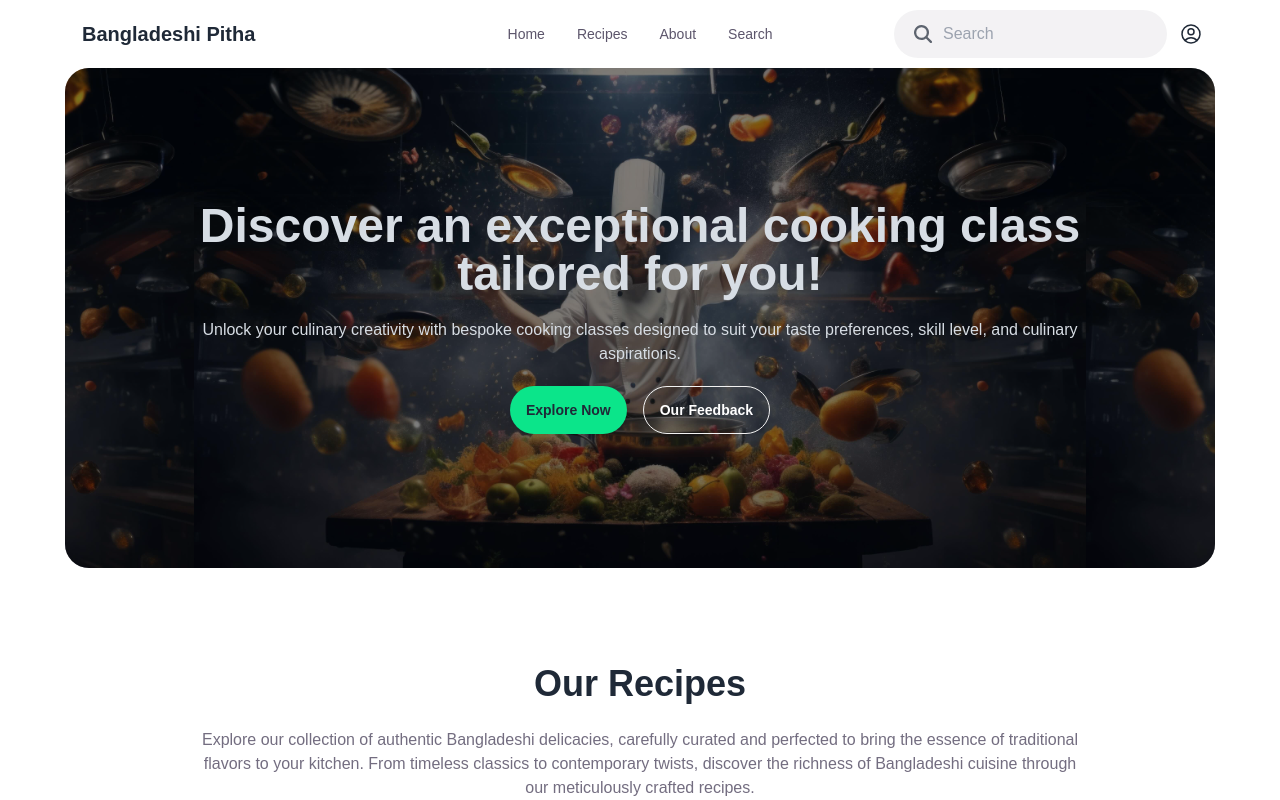
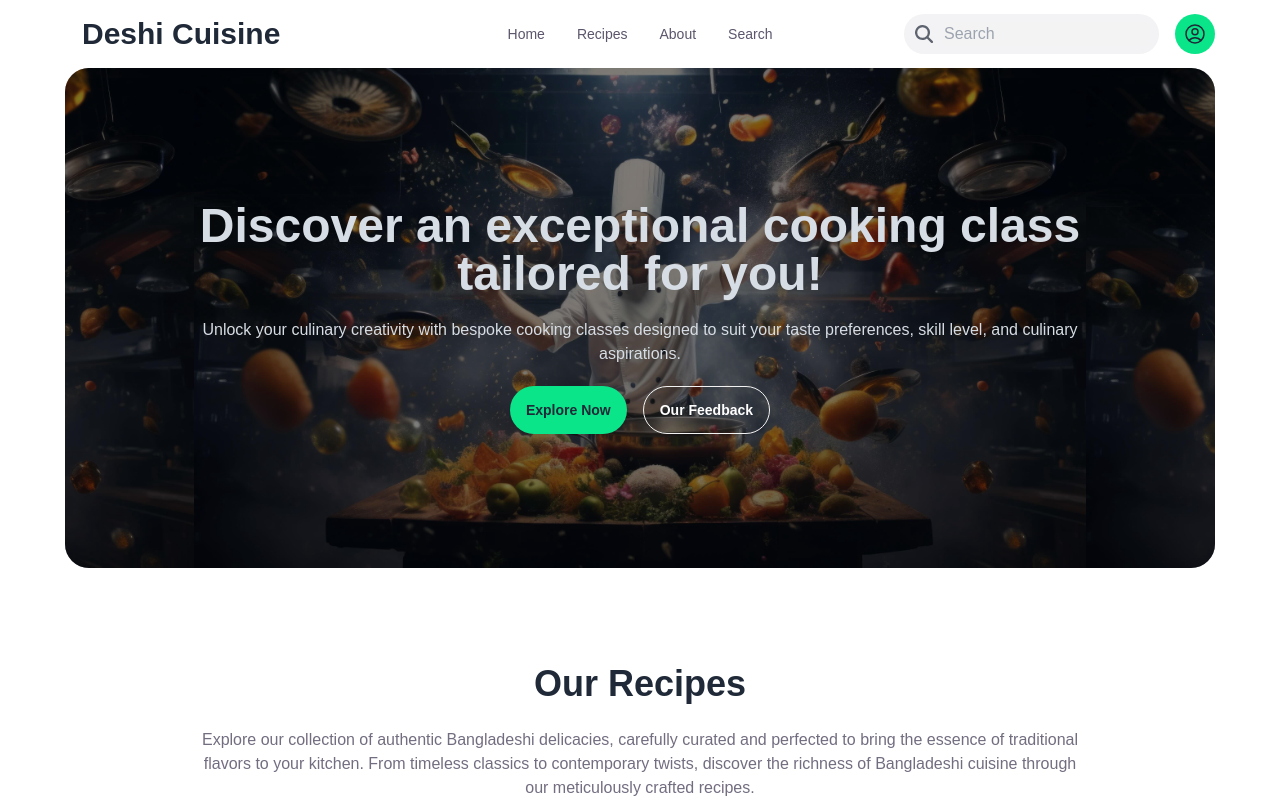
Before and after one commit to rjspyk5/deshi-cuisine, a React (Vite) app: page / in a window 1280 px wide. Shown: the top 800 px of the page. Built offline with nearby package versions, Linux system fonts and the light colour scheme.

Commit message:
navbar section complete

```diff
--- a/src/Components/Header/Banner/Banner.jsx
+++ b/src/Components/Header/Banner/Banner.jsx
@@ -1,4 +1,3 @@
-import chefYellow from "../../../assets/img/chef-photo-yellow.jpg";
 import chefSalmon from "../../../assets/img/chef-photo=one.jpg";
 
 export const Banner = () => {
--- a/src/Components/Header/Navbar/Navbar.jsx
+++ b/src/Components/Header/Navbar/Navbar.jsx
@@ -38,7 +38,9 @@ export const Navbar = () => {
               </li>
             </ul>
           </div>
-          <a className="btn btn-ghost text-xl">Bangladeshi Pitha</a>
+          <a className="btn btn-ghost text-xl md:text-3xl font-bold">
+            Deshi Cuisine
+          </a>
         </div>
         <div className="navbar-center hidden lg:flex">
           <ul className="menu text-[#150B2BB2] menu-horizontal px-1">
@@ -56,8 +58,8 @@ export const Navbar = () => {
             </li>
           </ul>
         </div>
-        <div className="navbar-end ">
-          <label className="input bg-[#150B2B0D] rounded-full flex items-center gap-2">
+        <div className="navbar-end gap-4">
+          <label className="px-2 w-auto h-10  bg-[#150B2B0D] rounded-full flex items-center gap-2">
             <svg
               xmlns="http://www.w3.org/2000/svg"
               viewBox="0 0 16 16"
@@ -70,15 +72,17 @@ export const Navbar = () => {
                 clipRule="evenodd"
               />
             </svg>
-            <input type="text" placeholder="Search" />
+            <input
+              className="bg-[#F3F3F4] outline-none w-16 md:w-auto"
+              type="text"
+              placeholder="Search"
+            />
           </label>
 
-          <div
-            tabIndex={0}
-            role="button"
-            className="btn btn-ghost btn-circle bg-green-500"
+          <button
+            type="button"
+            className=" bg-main btn-ghost w-10 h-10 rounded-full flex items-center justify-center"
           >
-            <div className="w-10 rounded-full flex items-center justify-center">
             <svg
               xmlns="http://www.w3.org/2000/svg"
               fill="none"
@@ -93,8 +97,7 @@ export const Navbar = () => {
                 d="M17.982 18.725A7.488 7.488 0 0 0 12 15.75a7.488 7.488 0 0 0-5.982 2.975m11.963 0a9 9 0 1 0-11.963 0m11.963 0A8.966 8.966 0 0 1 12 21a8.966 8.966 0 0 1-5.982-2.275M15 9.75a3 3 0 1 1-6 0 3 3 0 0 1 6 0Z"
               />
             </svg>
-            </div>
-          </div>
+          </button>
         </div>
       </div>
     </nav>
```
Lines whose indentation alone changed are shown as unchanged.
